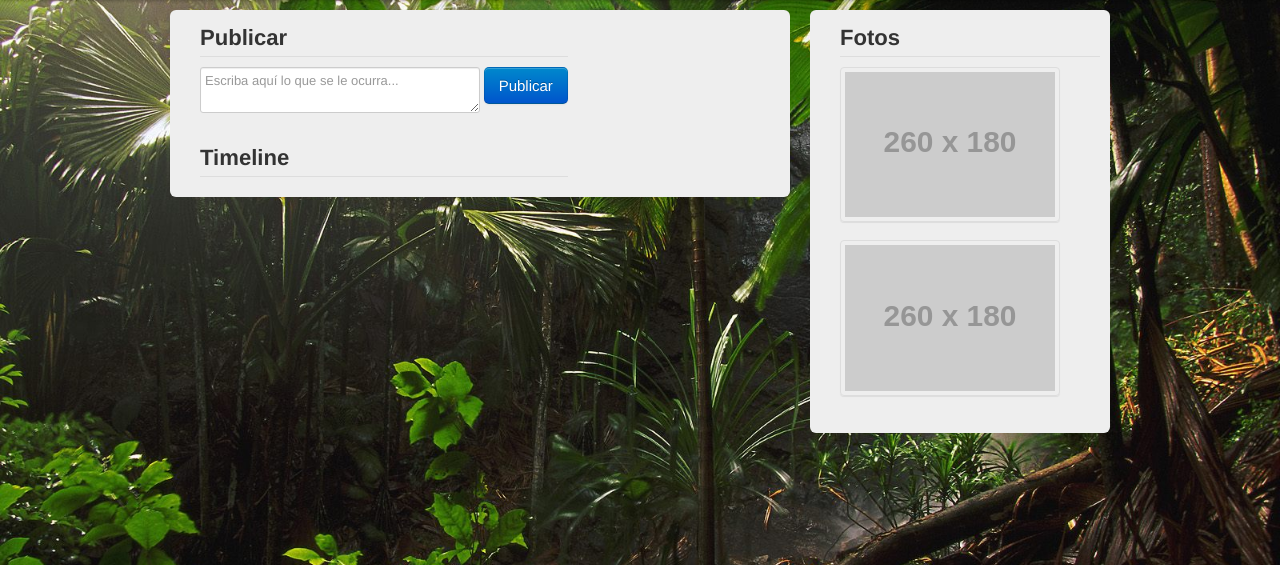
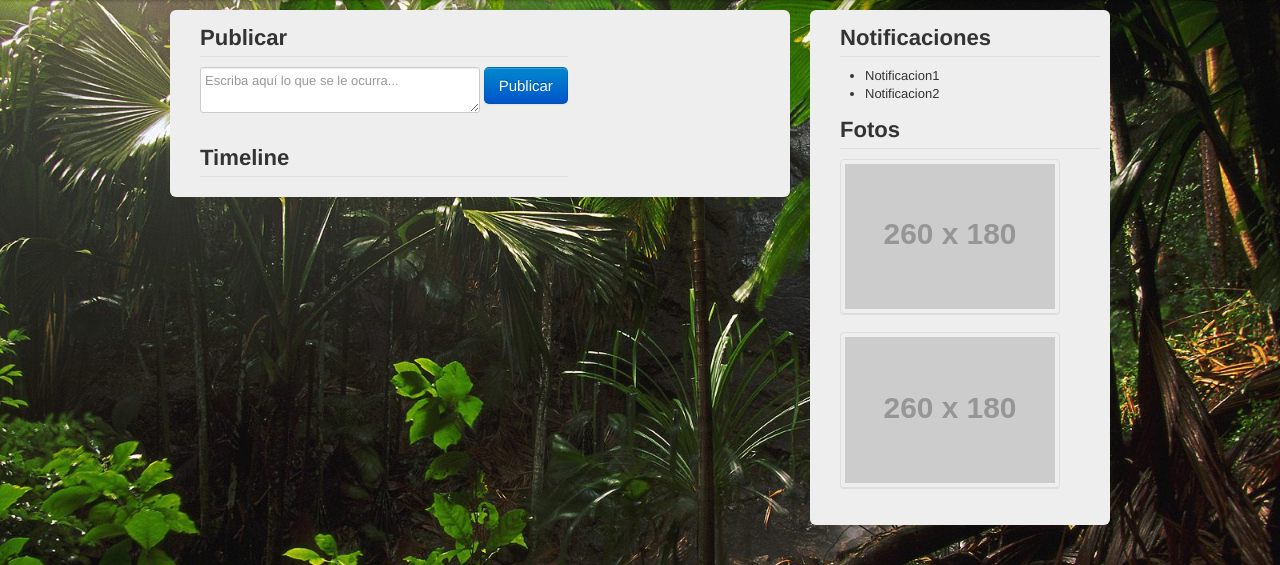
Before and after one commit to jd-juarezd/NosTocoCruz, a Django app: template social_djungle/templates/home.html in a window 1280 px wide. Shown: the part 40-605 px from the top of the page. Run offline with Django 3.2, Linux system fonts and the light colour scheme; the template is opened without the code that fills it, so the values that code supplies are empty; grey boxes labelled with a size stand in for pictures from a placeholder-image service; parts of the project's set-up code (start-up, migrations or seed data) failed here and were passed over; some libraries are stand-ins or nearby versions.

Commit message:
Añadido panel de notifaciones en home

```diff
--- a/social_djungle/templates/home.html
+++ b/social_djungle/templates/home.html
@@ -51,6 +51,11 @@
 	</div>
 	<div class="span4 span-style">
 		<div class="span-content">
+			<h1> Notificaciones </h1>
+			<ul>
+				<li> Notificacion1</li>
+				<li> Notificacion2</li>
+			</ul>
 			<h1> Fotos </h1>
 			<ul class="thumbnails">
   		<li class="span3">
@@ -63,8 +68,7 @@
       	<img src="http://placehold.it/260x180" alt="">
     		</a>
   		</li>
-
-</ul>
+			</ul>
 		</div>
 	</div>
 </div>
```
